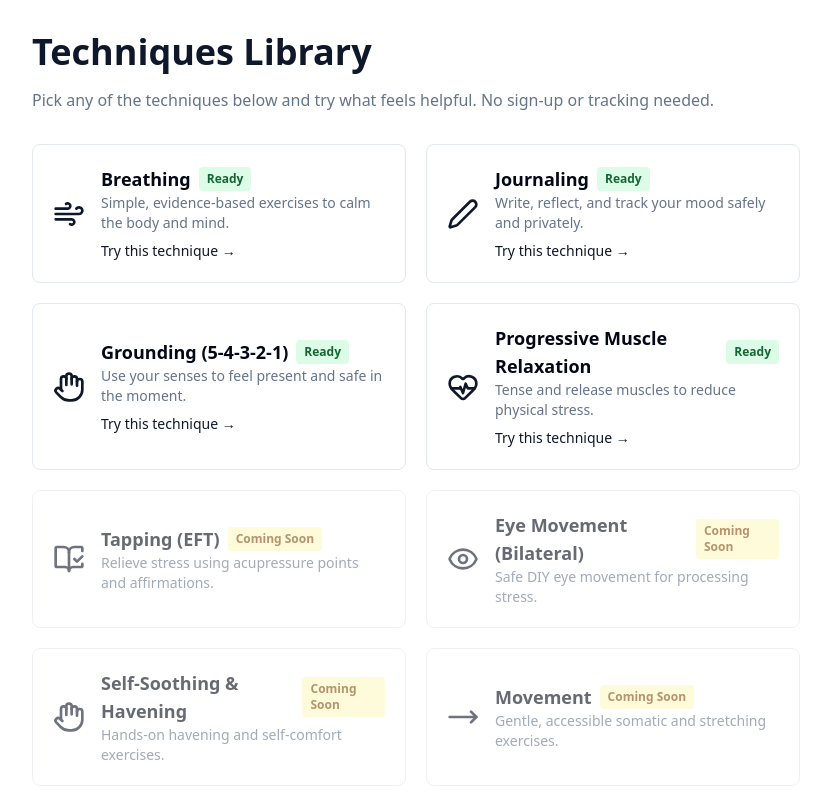
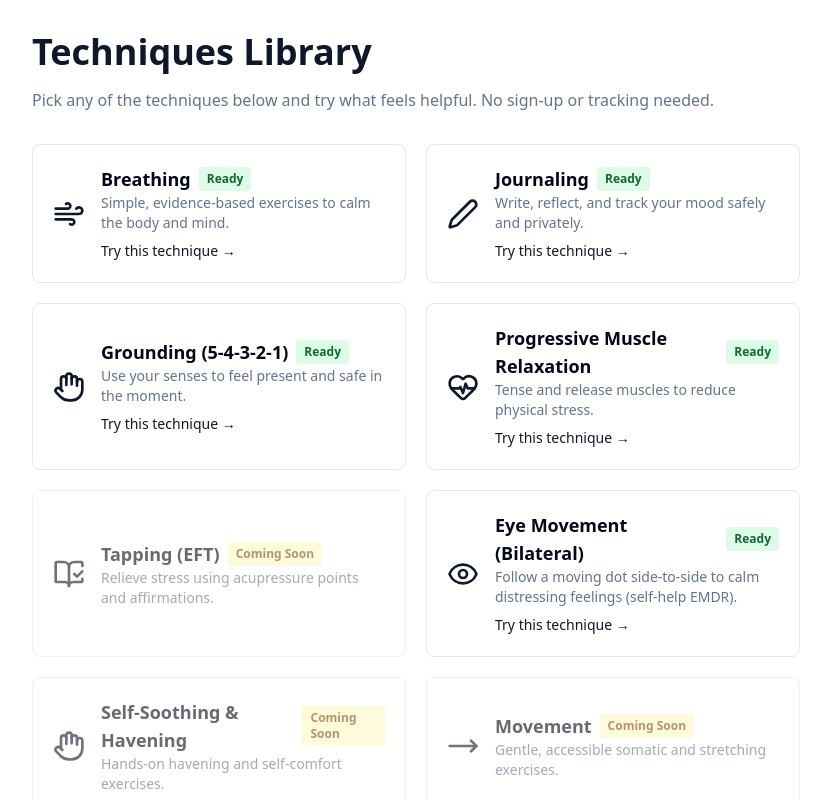
Before and after one commit to MarciaMar/relative-peace-at-war-zones, a React (Vite) app: page /techniques in a window 1280 px wide. Shown: the top 800 px of the page, without its empty margins (224-1055 px from the left). Built offline with nearby package versions, Linux system fonts and the light colour scheme.

Commit message:
Changes
Co-authored-by: MarciaMar <216432756+MarciaMar@users.noreply.github.com>

```diff
--- a/src/pages/TechniquesList.tsx
+++ b/src/pages/TechniquesList.tsx
@@ -41,9 +41,9 @@ const techniqueData = [
   {
     title: "Eye Movement (Bilateral)",
     icon: Eye,
-    description: "Safe DIY eye movement for processing stress.",
+    description: "Follow a moving dot side-to-side to calm distressing feelings (self-help EMDR).",
     link: "/technique/emdr",
-    ready: false
+    ready: true
   },
   {
     title: "Self-Soothing & Havening",
```
